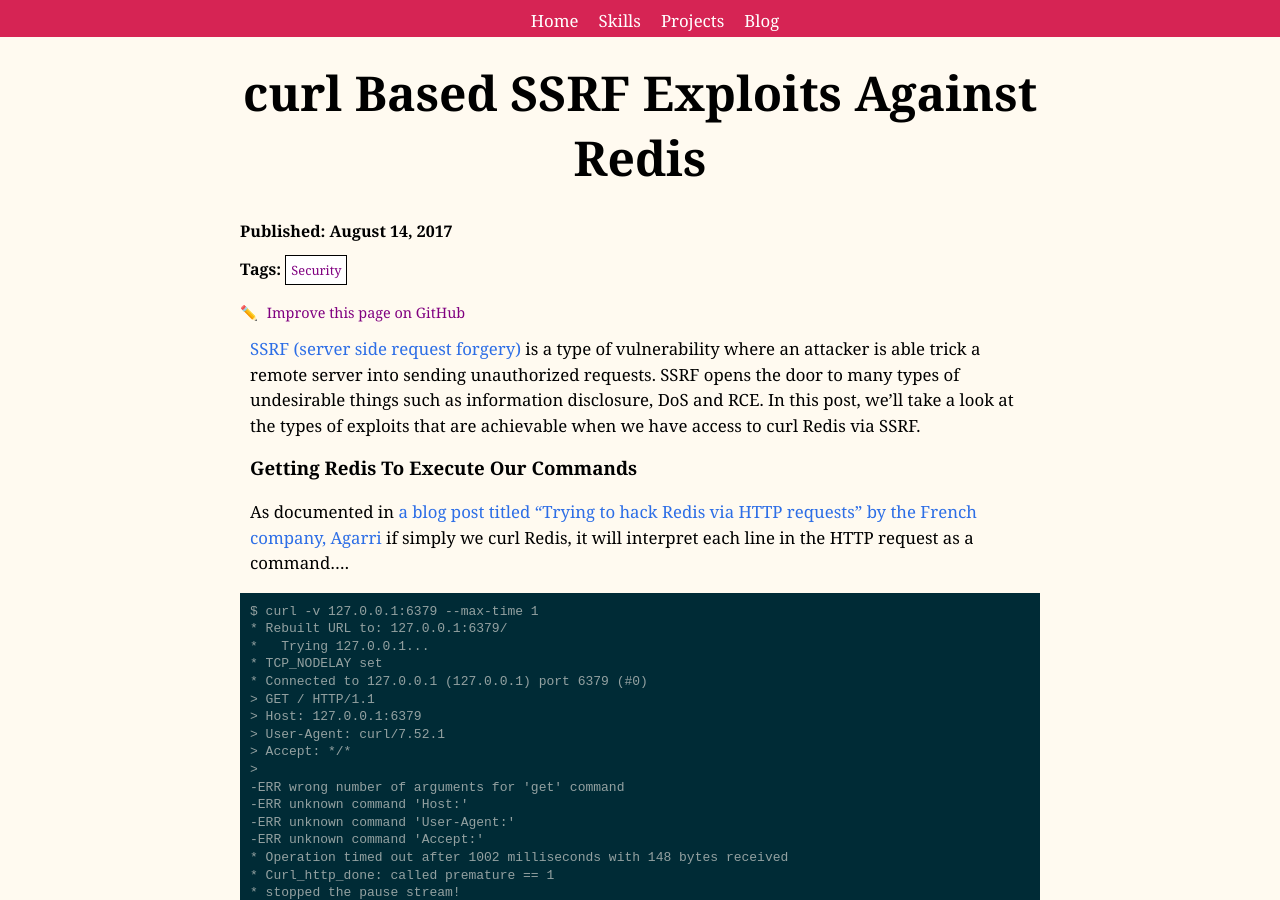
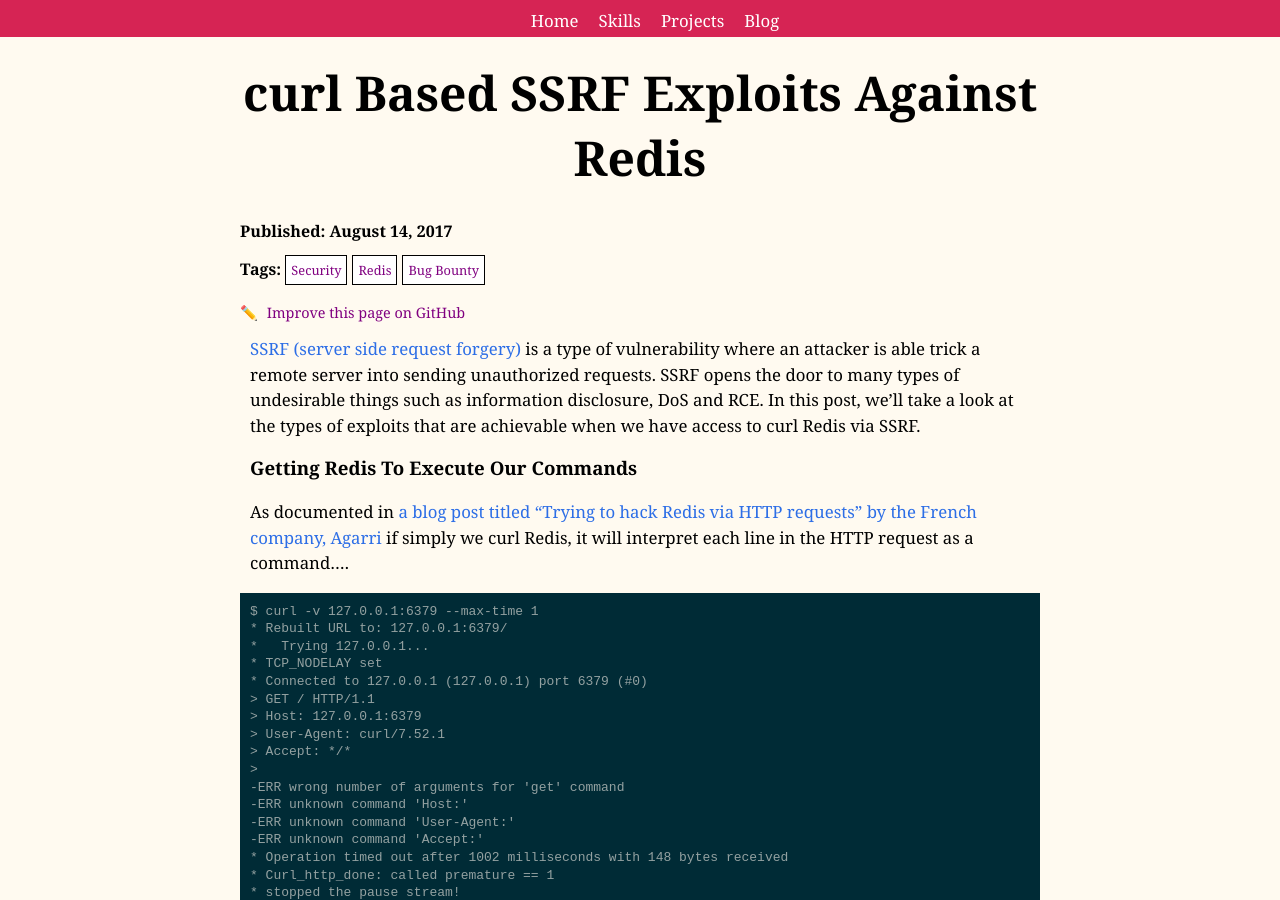
Before and after one commit to mpchadwick/mpchadwick.github.io, a Jekyll site: the page built from _posts/2017-08-14-ssrf-exploits-against-redis.md, in a window 1280 px wide and 900 px high. Built offline with Jekyll 4.4.1, drawn with Linux system fonts in a browser that asks for light colours; emoji names are drawn with the system emoji font; comment, search, counter and statistics services are not loaded.

Commit message:
More tags

```diff
--- a/_posts/2017-08-14-ssrf-exploits-against-redis.md
+++ b/_posts/2017-08-14-ssrf-exploits-against-redis.md
@@ -7,7 +7,7 @@ image: /img/blog/ssrf-redis/curl-redis-ssrf-hacking.jpg
 image_alt: "Exploiting Redis via cURL"
 image_width: 2200
 image_height: 1100
-tags: [Security]
+tags: [Security, Redis, Bug Bounty]
 selected: true
 position: 10
 related_posts:
```
